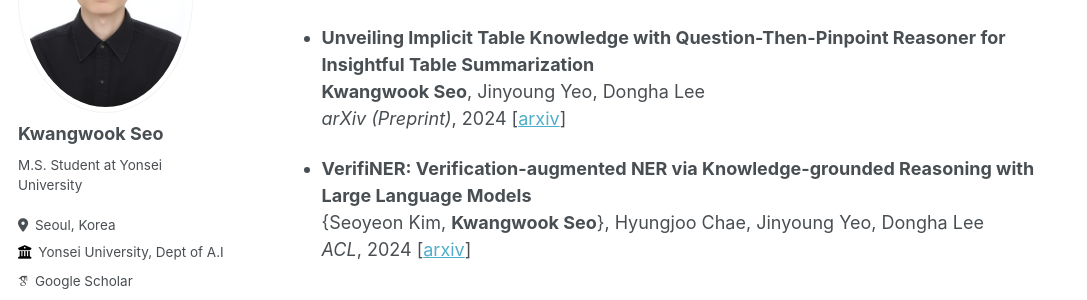
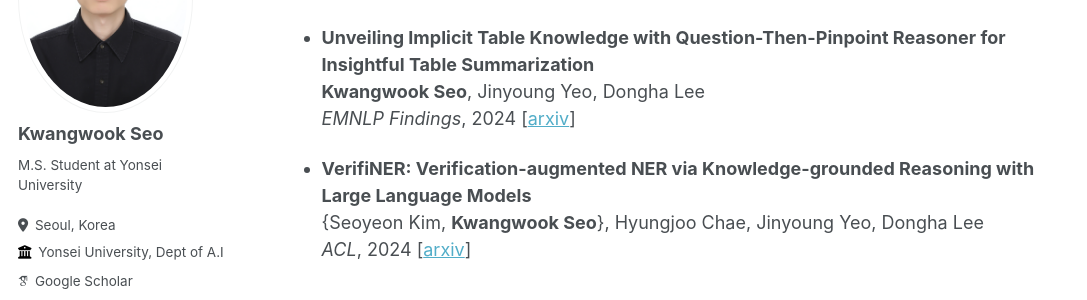
Before and after one commit to tommyEzreal/tommyEzreal.github.io, a Jekyll site: the page built from _pages/about.md, in a window 1280 px wide and 900 px high, scrolled down 441 px. Shown: the part 152-452 px from the top of the window, without its empty margins (0-1087 px from the left). Built offline with Jekyll 4.4.1, drawn with Linux system fonts in a browser that asks for light colours; some web fonts are replaced.

Commit message:
Update about.md

```diff
--- a/_pages/about.md
+++ b/_pages/about.md
@@ -22,7 +22,7 @@
 *{ } : equal contribution*
 - <span style="color:darkbrown"> **Unveiling Implicit Table Knowledge with Question-Then-Pinpoint Reasoner for Insightful Table Summarization** </span>
 **Kwangwook Seo**, Jinyoung Yeo, Dongha Lee
-*arXiv (Preprint)*, 2024 [[arxiv](https://arxiv.org/abs/2406.12269)]
+*EMNLP Findings*, 2024 [[arxiv](https://arxiv.org/abs/2406.12269)]
 
 - <span style="color:darkbrown"> **VerifiNER: Verification-augmented NER via Knowledge-grounded Reasoning with Large Language Models** </span>
 {Seoyeon Kim, **Kwangwook Seo**}, Hyungjoo Chae, Jinyoung Yeo, Dongha Lee
```
